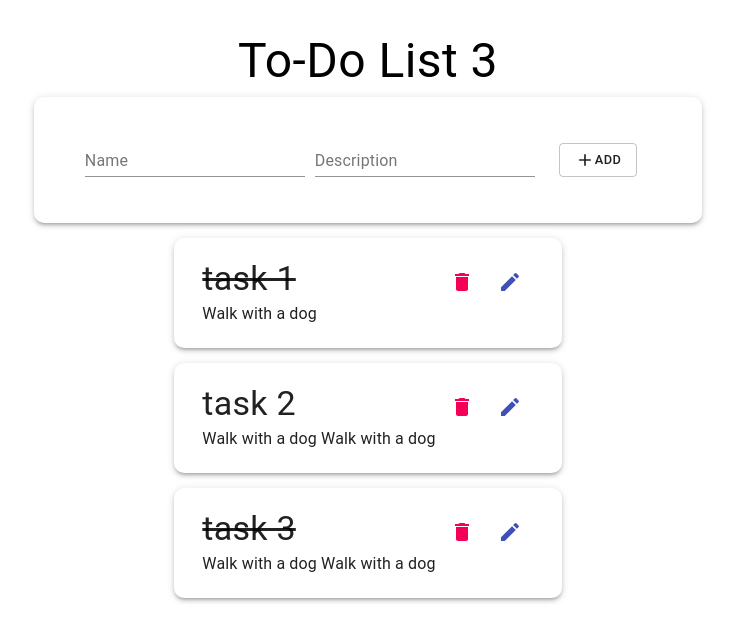
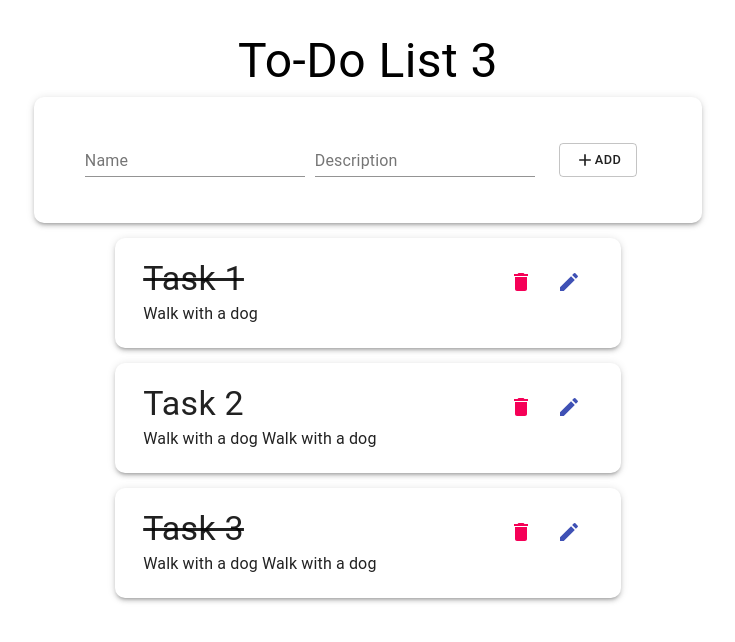
Before and after one commit to Kutsuruk/todo-app, a React (Create React App) app: page / in a window 1280 px wide. Shown: the top 642 px of the page, without its empty margins (272-1007 px from the left). Built offline with nearby package versions, Linux system fonts and the light colour scheme.

Commit message:
Finished with style components. Todo app compleated.

```diff
--- a/src/components/TodoList/EditTodoItem/EditTodoItem.tsx
+++ b/src/components/TodoList/EditTodoItem/EditTodoItem.tsx
@@ -1,5 +1,5 @@
 import React, {FC, useState} from "react";
-import {Button, Paper, TextField} from "@material-ui/core";
+import {Button, makeStyles, Paper, TextField} from "@material-ui/core";
 import {EditTodoItemProps} from "../../../types";
 import CheckIcon from '@mui/icons-material/Check';
 
@@ -15,12 +15,43 @@ const EditTodoItem:FC<EditTodoItemProps> = ({todo, onChangeTodo}) => {
         onChangeTodo(editTodo)
     }
 
+    const useStyles = makeStyles({
+        editTodoItemWrapper: {
+            marginTop: '15px',
+            padding: '20px 28px',
+            borderRadius: '10px',
+            display: 'flex',
+            justifyContent: 'space-between',
+            alignContent: 'center',
+            gap: '2px',
+        },
+        confirmEditBtn: {
+            color: 'green',
+            borderColor: 'green'
+        }
+    })
+    const classes = useStyles()
+
     return(
-        <Paper elevation={3} style={{marginTop: '15px', padding: '20px 28px', borderRadius: '10px', display: 'flex', justifyContent: 'space-between', alignContent: 'center', gap: '2px'}}>
-            <TextField name='name' label='Name' value={editTodo.name} onChange={onChange} />
-            <TextField name='description' label='Description' value={editTodo.description} onChange={onChange} />
+        <Paper elevation={3} className={classes.editTodoItemWrapper}>
+            <TextField
+                name='name'
+                label='Name'
+                value={editTodo.name}
+                onChange={onChange}
+            />
+            <TextField
+                name='description'
+                label='Description'
+                value={editTodo.description}
+                onChange={onChange}
+            />
 
-            <Button onClick={onButtonClick} variant="outlined">
+            <Button
+                className={classes.confirmEditBtn}
+                onClick={onButtonClick}
+                variant="outlined"
+            >
                 <CheckIcon fontSize='small' />
             </Button>
         </Paper>
--- a/src/components/TodoList/TodoItem/TodoItem.tsx
+++ b/src/components/TodoList/TodoItem/TodoItem.tsx
@@ -1,5 +1,5 @@
 import React, {FC} from "react";
-import {Box, IconButton, Paper, Typography} from "@material-ui/core";
+import {Box, IconButton, makeStyles, Paper, Typography} from "@material-ui/core";
 import {TodoItemProps} from "../../../types";
 import DeleteIcon from '@mui/icons-material/Delete';
 import EditIcon from '@mui/icons-material/Edit';
@@ -10,25 +10,68 @@ const TodoItem:FC<TodoItemProps> = ({
         onDeleteTodo,
         onCheckTodo,
         onEditTodo}) => {
+
+    const useStyles = makeStyles({
+        todoItemWrapper: {
+            marginTop: '15px',
+            padding: '20px 28px',
+            borderRadius: '10px',
+            display: 'flex',
+            justifyContent: 'space-between',
+            alignContent: 'center',
+            gap: '2px'
+        },
+        todoItemNameField: {
+            cursor: 'pointer',
+            margin: '0',
+            textAlign: 'left',
+            textDecoration: todo.checked ? 'line-through' : 'none',
+        },
+        todoItemDescriptionField: {
+            margin: '0',
+            textAlign: 'left',
+        },
+    })
+
+    const classes = useStyles();
+
+
     return(
-        <Paper elevation={3} style={{marginTop: '15px', padding: '20px 28px', borderRadius: '10px', display: 'flex', justifyContent: 'space-between', alignContent: 'center', gap: '2px'}}>
+        <Paper elevation={3} className={classes.todoItemWrapper}>
             <Box>
                 <Box>
-                    <Typography onClick={() => onCheckTodo(todo.id)} style={{cursor: 'pointer', textDecoration: todo.checked ? 'line-through' : 'none' , margin: '0', textAlign: 'left'}} variant="h4" component="h4">
-                        {todo.name}
+                    <Typography
+                        className={classes.todoItemNameField}
+                        onClick={() => onCheckTodo(todo.id)}
+                        variant="h4"
+                        component="h4"
+                    >
+                        {(todo.name).charAt(0).toUpperCase() + (todo.name).slice(1)}
                     </Typography>
                 </Box>
                 <Box>
-                    <Typography style={{margin: '0', textAlign: 'left'}} variant="subtitle1" component="div">
-                        {todo.description}
+                    <Typography
+                        className={classes.todoItemDescriptionField}
+                        variant="subtitle1"
+                        component="div"
+                    >
+                        {(todo.description).charAt(0).toUpperCase() + (todo.description).slice(1)}
                     </Typography>
                 </Box>
             </Box>
             <Box>
-                <IconButton onClick={() => onDeleteTodo(todo.id)} color='secondary' style={{fontSize: '15px'}} aria-label="delete">
+                <IconButton
+                    onClick={() => onDeleteTodo(todo.id)}
+                    color='secondary'
+                    aria-label="delete"
+                >
                     <DeleteIcon />
                 </IconButton>
-                <IconButton onClick={() => onEditTodo(todo.id)} color='primary' style={{fontSize: '15px'}} aria-label='edit'>
+                <IconButton
+                    onClick={() => onEditTodo(todo.id)}
+                    color='primary'
+                    aria-label='edit'
+                >
                     <EditIcon />
                 </IconButton>
             </Box>
--- a/src/components/TodoList/TodoList.tsx
+++ b/src/components/TodoList/TodoList.tsx
@@ -1,5 +1,5 @@
 import React, {FC} from "react";
-import {Box} from "@material-ui/core";
+import {Box, makeStyles} from "@material-ui/core";
 import TodoItem from "./TodoItem/TodoItem";
 import EditTodoItem from "./EditTodoItem/EditTodoItem";
 import {TodoListProps} from "../../types";
@@ -11,8 +11,20 @@ const TodoList:FC<TodoListProps> = ({
         onEditTodo,
         editTodoId,
         onChangeTodo}) => {
+
+    const useStyles = makeStyles({
+        todoListWrapper: {
+            display: 'flex',
+            flexDirection: 'column',
+            maxWidth: '40%',
+            width: '100%'
+        }
+    })
+
+    const classes = useStyles()
+
     return(
-        <Box>
+        <Box className={classes.todoListWrapper}>
             {
                 todoLists.map(todoList => {
                     if (todoList.id === editTodoId) {
```
